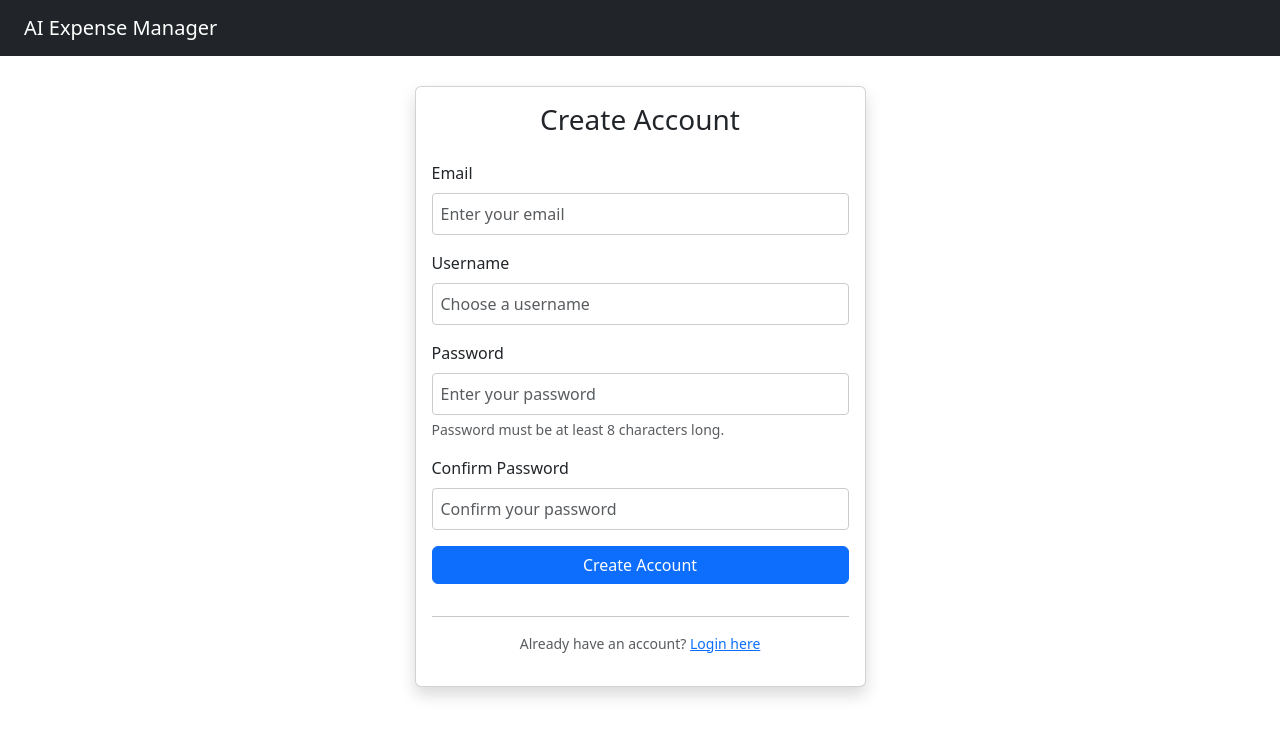
After one commit to codeverse-amol/ai-expense-saas, a Django app: page /auth/signup/ in a window 1280 px wide. The commit adds this page. Shown: the top 737 px of the page. Run offline with Django 5.2, Linux system fonts and the light colour scheme.

Commit message:
Add user registration system with email-based signup

```diff
--- a/apps/users/forms.py
+++ b/apps/users/forms.py
@@ -53,3 +53,87 @@ class EmailAuthenticationForm(AuthenticationForm):
                 self.confirm_login_allowed(self.user_cache)
 
         return self.cleaned_data
+
+
+class SignUpForm(forms.ModelForm):
+    """Form for user registration."""
+
+    email = forms.EmailField(
+        label="Email",
+        widget=forms.EmailInput(attrs={
+            "class": "form-control",
+            "placeholder": "Enter your email",
+            "autocomplete": "email",
+        })
+    )
+
+    username = forms.CharField(
+        label="Username",
+        max_length=150,
+        widget=forms.TextInput(attrs={
+            "class": "form-control",
+            "placeholder": "Choose a username",
+            "autocomplete": "username",
+        })
+    )
+
+    password1 = forms.CharField(
+        label="Password",
+        widget=forms.PasswordInput(attrs={
+            "class": "form-control",
+            "placeholder": "Enter your password",
+            "autocomplete": "new-password",
+        })
+    )
+
+    password2 = forms.CharField(
+        label="Confirm Password",
+        widget=forms.PasswordInput(attrs={
+            "class": "form-control",
+            "placeholder": "Confirm your password",
+            "autocomplete": "new-password",
+        })
+    )
+
+    class Meta:
+        model = User
+        fields = ("email", "username")
+
+    def clean_email(self):
+        """Validate that email is unique."""
+        email = self.cleaned_data.get('email')
+        if User.objects.filter(email__iexact=email).exists():
+            raise ValidationError("An account with this email already exists.")
+        return email.lower()
+
+    def clean_username(self):
+        """Validate that username is unique."""
+        username = self.cleaned_data.get('username')
+        if User.objects.filter(username__iexact=username).exists():
+            raise ValidationError("This username is already taken.")
+        return username
+
+    def clean_password2(self):
+        """Validate that passwords match."""
+        password1 = self.cleaned_data.get('password1')
+        password2 = self.cleaned_data.get('password2')
+
+        if password1 and password2 and password1 != password2:
+            raise ValidationError("Passwords do not match.")
+
+        if password1 and len(password1) < 8:
+            raise ValidationError("Password must be at least 8 characters long.")
+
+        return password2
+
+    def save(self, commit=True):
+        """Save user with hashed password."""
+        user = super().save(commit=False)
+        user.set_password(self.cleaned_data['password1'])
+        user.is_active = True
+        user.subscription_plan = "free"
+        user.ai_credits = 100
+
+        if commit:
+            user.save()
+        return user
--- /dev/null
+++ b/apps/users/urls.py
@@ -0,0 +1,6 @@
+from django.urls import path
+from .views import SignUpView
+
+urlpatterns = [
+    path("signup/", SignUpView.as_view(), name="signup"),
+]
--- a/apps/users/views.py
+++ b/apps/users/views.py
@@ -1,3 +1,26 @@
-from django.shortcuts import render
+from django.shortcuts import render, redirect
+from django.views.generic import CreateView
+from django.contrib.auth import login, authenticate
+from django.urls import reverse_lazy
+from .forms import SignUpForm
 
-# Create your views here.
+
+class SignUpView(CreateView):
+    """View for user registration."""
+    form_class = SignUpForm
+    template_name = "registration/signup.html"
+    success_url = reverse_lazy("dashboard")
+
+    def form_valid(self, form):
+        """Save the user and log them in."""
+        user = form.save()
+
+        # Authenticate and login the user
+        login(self.request, user, backend='apps.users.backends.EmailAuthenticationBackend')
+
+        return redirect(self.success_url)
+
+    def get_context_data(self, **kwargs):
+        context = super().get_context_data(**kwargs)
+        context['title'] = 'Create Account'
+        return context
--- a/config/urls.py
+++ b/config/urls.py
@@ -17,6 +17,7 @@ Including another URLconf
 from django.contrib import admin
 from django.urls import path, include
 from django.contrib.auth import views as auth_views
+from django.views.generic import RedirectView
 from apps.users.forms import EmailAuthenticationForm
 
 urlpatterns = [
@@ -26,5 +27,11 @@ urlpatterns = [
     path("login/", auth_views.LoginView.as_view(authentication_form=EmailAuthenticationForm), name="login"),
     path("logout/", auth_views.LogoutView.as_view(next_page="login"), name="logout"),
 
+    # User registration
+    path("auth/", include("apps.users.urls")),
+
+    # Redirect root to dashboard (or login if not authenticated)
+    path("", RedirectView.as_view(url="login/", permanent=False), name="home"),
+
     path("", include("apps.expenses.urls")),
 ]
--- a/templates/base.html
+++ b/templates/base.html
@@ -7,7 +7,7 @@
 <body>
 
     <nav class="navbar navbar-dark bg-dark px-4">
-        <a class="navbar-brand text-white" href="{% url 'dashboard' %}">
+        <a class="navbar-brand text-white" href="{% url 'login' %}">
             AI Expense Manager
         </a>
 
@@ -19,8 +19,9 @@
                     <button type="submit" class="btn btn-danger btn-sm">Logout</button>
                 </form>
             {% else %}
-                {% if request.path != '/login/' %}
-                    <a href="{% url 'login' %}" class="btn btn-primary btn-sm">Login</a>
+                {% if request.path != '/login/' and request.path != '/auth/signup/' %}
+                    <a href="{% url 'login' %}" class="btn btn-primary btn-sm me-2">Login</a>
+                    <a href="{% url 'signup' %}" class="btn btn-success btn-sm">Sign Up</a>
                 {% endif %}
             {% endif %}
         </div>
--- a/templates/registration/login.html
+++ b/templates/registration/login.html
@@ -48,7 +48,7 @@
 
                 <hr>
                 <p class="text-center text-muted small">
-                    Don't have an account? Contact admin to create one.
+                    Don't have an account? <a href="{% url 'signup' %}">Sign up here</a>
                 </p>
             </div>
         </div>
--- /dev/null
+++ b/templates/registration/signup.html
@@ -0,0 +1,95 @@
+{% extends "base.html" %}
+
+{% block content %}
+<div class="row justify-content-center" style="margin-top: 30px;">
+    <div class="col-md-5">
+        <div class="card shadow">
+            <div class="card-body">
+                <h3 class="card-title text-center mb-4">Create Account</h3>
+
+                {% if form.non_field_errors %}
+                    <div class="alert alert-danger alert-dismissible fade show" role="alert">
+                        <strong>Error!</strong>
+                        {% for error in form.non_field_errors %}
+                            <div>{{ error }}</div>
+                        {% endfor %}
+                        <button type="button" class="btn-close" data-bs-dismiss="alert"></button>
+                    </div>
+                {% endif %}
+
+                <form method="post">
+                    {% csrf_token %}
+
+                    {# Email Field #}
+                    <div class="mb-3">
+                        <label for="id_email" class="form-label">Email</label>
+                        {{ form.email }}
+                        {% if form.email.errors %}
+                            <div class="text-danger small mt-1">
+                                {% for error in form.email.errors %}{{ error }}{% endfor %}
+                            </div>
+                        {% endif %}
+                    </div>
+
+                    {# Username Field #}
+                    <div class="mb-3">
+                        <label for="id_username" class="form-label">Username</label>
+                        {{ form.username }}
+                        {% if form.username.errors %}
+                            <div class="text-danger small mt-1">
+                                {% for error in form.username.errors %}{{ error }}{% endfor %}
+                            </div>
+                        {% endif %}
+                    </div>
+
+                    {# Password Field #}
+                    <div class="mb-3">
+                        <label for="id_password1" class="form-label">Password</label>
+                        {{ form.password1 }}
+                        {% if form.password1.errors %}
+                            <div class="text-danger small mt-1">
+                                {% for error in form.password1.errors %}{{ error }}{% endfor %}
+                            </div>
+                        {% endif %}
+                        <small class="text-muted d-block mt-1">
+                            Password must be at least 8 characters long.
+                        </small>
+                    </div>
+
+                    {# Confirm Password Field #}
+                    <div class="mb-3">
+                        <label for="id_password2" class="form-label">Confirm Password</label>
+                        {{ form.password2 }}
+                        {% if form.password2.errors %}
+                            <div class="text-danger small mt-1">
+                                {% for error in form.password2.errors %}{{ error }}{% endfor %}
+                            </div>
+                        {% endif %}
+                    </div>
+
+                    <button type="submit" class="btn btn-primary w-100 mb-3">Create Account</button>
+                </form>
+
+                <hr>
+                <p class="text-center text-muted small">
+                    Already have an account? <a href="{% url 'login' %}">Login here</a>
+                </p>
+            </div>
+        </div>
+    </div>
+</div>
+
+<style>
+    #id_email, #id_username, #id_password1, #id_password2 {
+        width: 100%;
+        padding: 0.5rem;
+        border: 1px solid #ccc;
+        border-radius: 0.25rem;
+    }
+    #id_email:focus, #id_username:focus, #id_password1:focus, #id_password2:focus {
+        border-color: #80bdff;
+        outline: 0;
+        box-shadow: 0 0 0 0.2rem rgba(0, 123, 255, 0.25);
+    }
+</style>
+{% endblock %}
```
